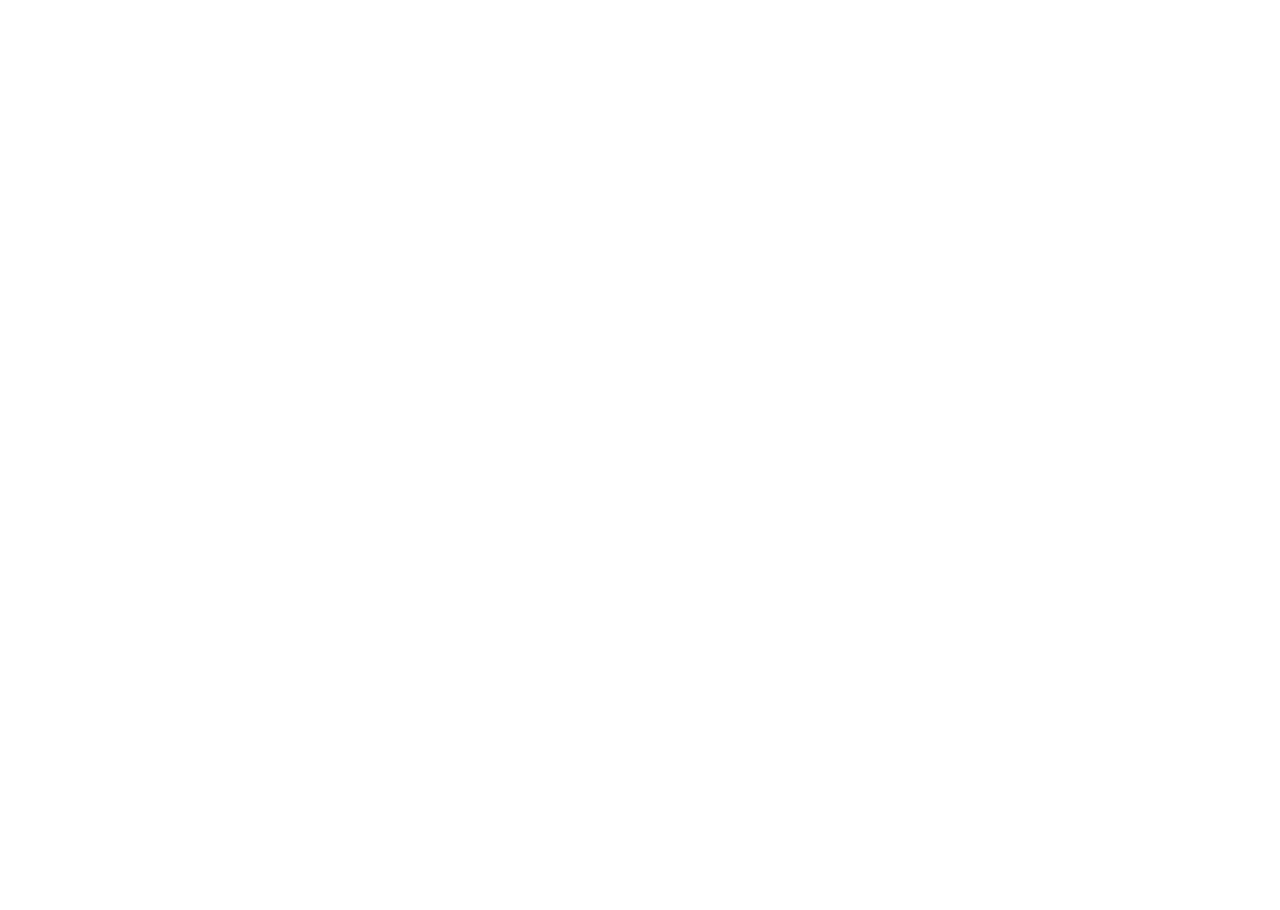
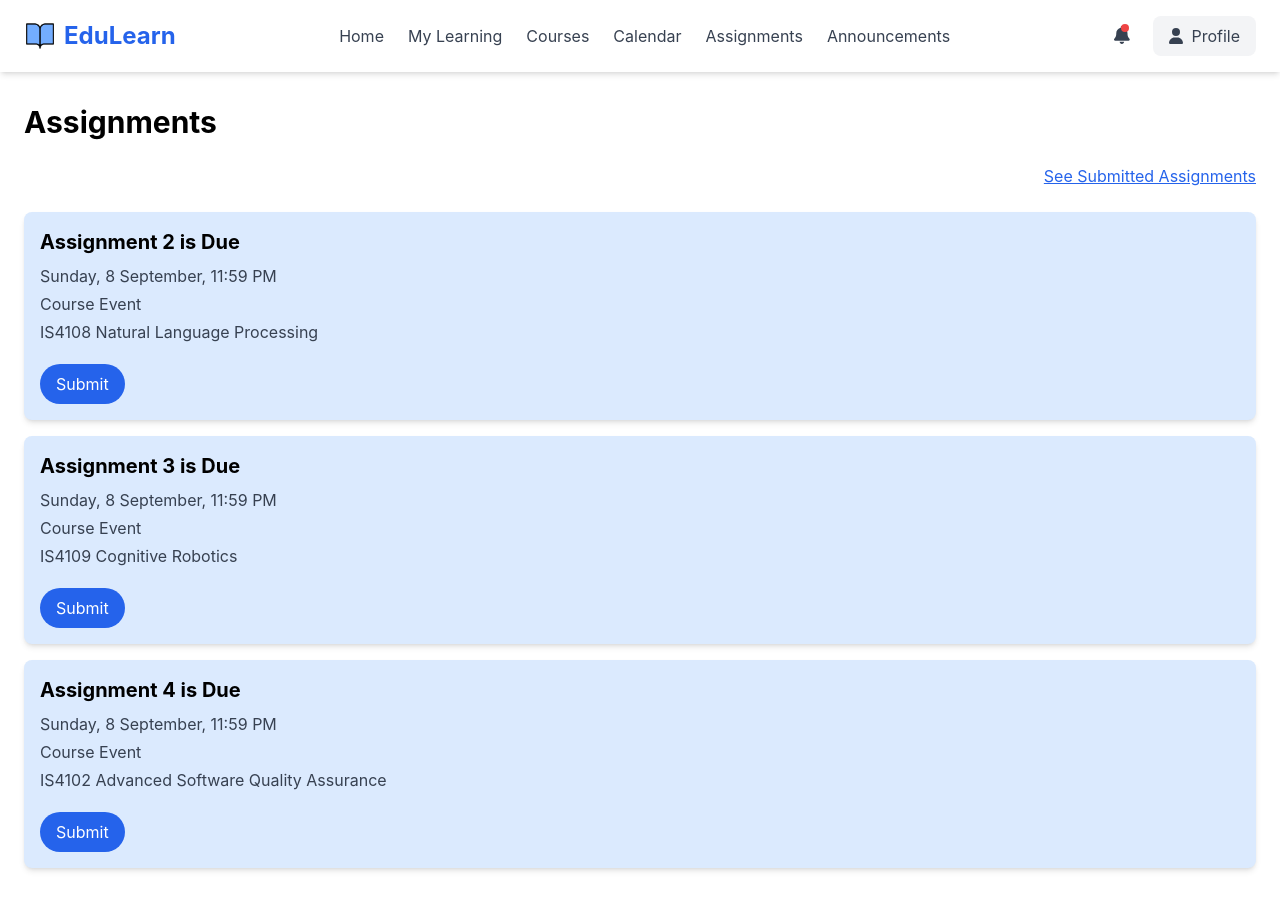
Before and after one commit to michellenikeetha/base_lms, a React (Create React App) app: page /assignments in a window 1280 px wide. Before the commit this address had no page. Shown: the top 910 px of the page. Before the commit the page ends 800 px from the top, so only its background shows below. Built offline with nearby package versions, Linux system fonts and the light colour scheme.

Commit message:
Assignments page

```diff
--- a/src/App.jsx
+++ b/src/App.jsx
@@ -7,6 +7,7 @@
 import ForgotPassword from './components/ForgotPassword';
 import CoursesPage from './components/CoursesPage';
 import ProfilePage from './components/ProfilePage';
+import AssignmentsPage from './components/AssignmentsPage';
 
 
 function App() {
@@ -19,6 +20,7 @@
         <Route path="/forgot-password" element={<ForgotPassword />} />
         <Route path="/courses" element={<CoursesPage />} />
         <Route path="/profile" element={<ProfilePage />} />
+        <Route path="/assignments" element={<AssignmentsPage />} />
       </Routes>
     </Router>
   );
--- /dev/null
+++ b/src/components/AssignmentCard.jsx
@@ -0,0 +1,28 @@
+// components/AssignmentCard.js
+import React from 'react';
+
+const AssignmentCard = ({ assignment }) => {
+  const { title, dueDate, time, courseCode, courseName } = assignment;
+
+  return (
+    <div className="bg-blue-100 p-4 mb-4 rounded-lg shadow-md">
+      <h2 className="text-xl font-bold mb-2">
+        <i className="fas fa-file-alt"></i> {title}
+      </h2>
+      <p className="text-gray-700 mb-1">
+        <i className="fas fa-clock"></i> {dueDate}, {time}
+      </p>
+      <p className="text-gray-700 mb-1">
+        <i className="fas fa-calendar-alt"></i> Course Event
+      </p>
+      <p className="text-gray-700 mb-1">
+        <i className="fas fa-book"></i> {courseCode} {courseName}
+      </p>
+      <button className="bg-blue-600 text-white rounded-full py-2 px-4 mt-4 hover:bg-blue-500">
+        Submit
+      </button>
+    </div>
+  );
+};
+
+export default AssignmentCard;
--- /dev/null
+++ b/src/components/AssignmentsPage.jsx
@@ -0,0 +1,49 @@
+// components/AssignmentsPage.js
+import React from 'react';
+import AssignmentCard from './AssignmentCard';
+import SignedInNavbar from './SignedInNavbar';
+
+const assignments = [
+  {
+    title: "Assignment 2 is Due",
+    dueDate: "Sunday, 8 September",
+    time: "11:59 PM",
+    courseCode: "IS4108",
+    courseName: "Natural Language Processing"
+  },
+  {
+    title: "Assignment 3 is Due",
+    dueDate: "Sunday, 8 September",
+    time: "11:59 PM",
+    courseCode: "IS4109",
+    courseName: "Cognitive Robotics"
+  },
+  {
+    title: "Assignment 4 is Due",
+    dueDate: "Sunday, 8 September",
+    time: "11:59 PM",
+    courseCode: "IS4102",
+    courseName: "Advanced Software Quality Assurance"
+  }
+];
+
+const AssignmentsPage = () => {
+  return (
+    <div>
+      <SignedInNavbar />
+      <div className="container mx-auto px-6 py-8">
+        <h1 className="text-3xl font-bold mb-6">Assignments</h1>
+        <div className="text-right mb-6">
+          <a href="/submitted-assignments" className="text-blue-600 underline">
+            See Submitted Assignments
+          </a>
+        </div>
+        {assignments.map((assignment, index) => (
+          <AssignmentCard key={index} assignment={assignment} />
+        ))}
+      </div>
+    </div>
+  );
+};
+
+export default AssignmentsPage;
```
